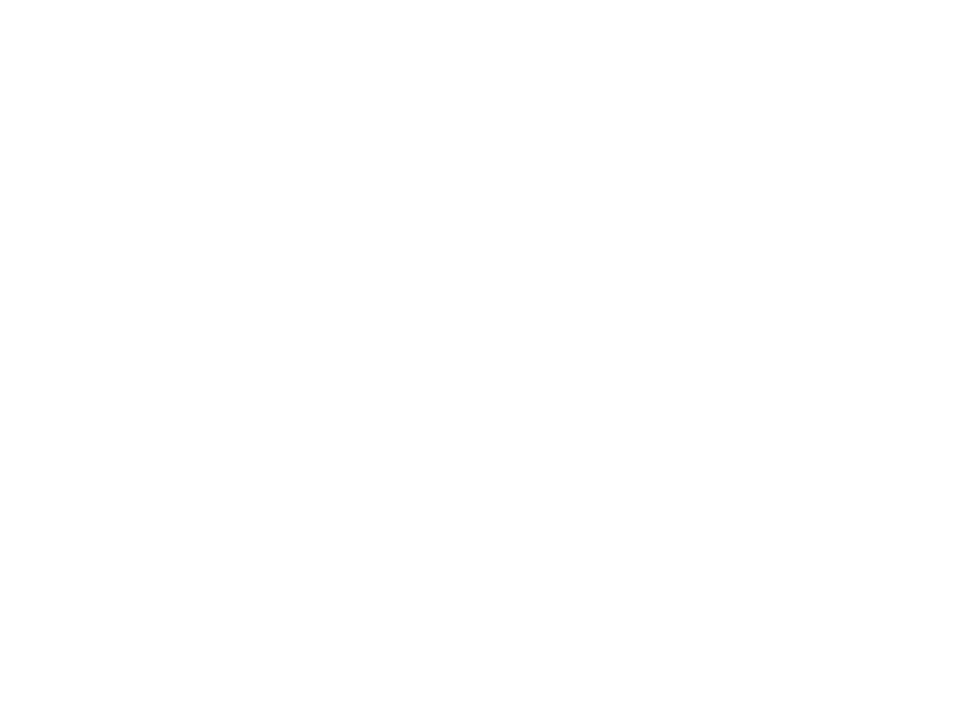
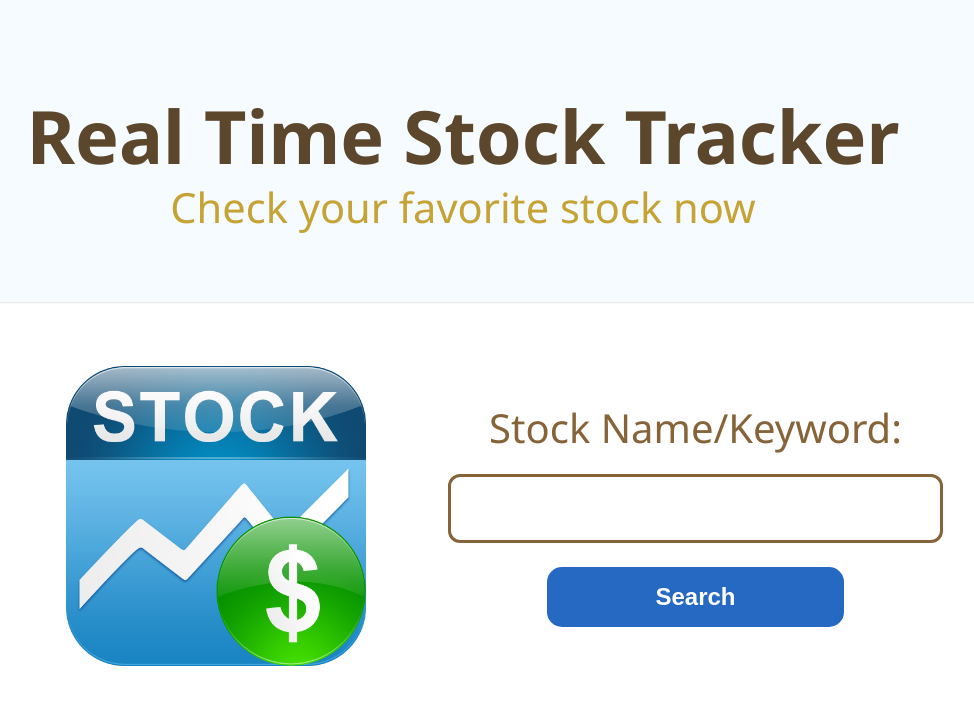
Before and after one commit to uuuueuphoria/DMIT2008Assignment-1, a website built with Parcel: page src/index.html in a window 1280 px wide. Shown: the whole page, without its empty margins (177-1151 px from the left). Built offline with nearby package versions, Linux system fonts and the light colour scheme.

Commit message:
build the css

```diff
--- a/src/css/styles.css
+++ b/src/css/styles.css
@@ -109,3 +109,79 @@ body {
   text-align: left;
   background-color: #fff;
 }
+
+.app-header {
+  width: 100%;
+  padding: 4rem 0 2rem;
+  background-color: #f5fbff;
+  text-align: center;
+  -webkit-box-shadow: 0 0 2px 0 #b1bbc3;
+  box-shadow: 0 0 2px 0 #b1bbc3;
+  font-family: 'Noto Sans', sans-serif;
+}
+img {
+  margin: 2rem auto;
+  max-width: 300px;
+  display: block;
+}
+
+.app-header h1 {
+  font-size: calc(1rem + 4.5vmax);
+  font-weight: 700;
+  color: #5c462c;
+  line-height: calc(1rem + 5vmax);
+}
+
+.app-header p {
+  font-size: calc(1rem + 2vmax);
+  color: #c5a334;
+}
+
+button {
+  display: block;
+  border: none;
+  background: rgb(37, 105, 194);
+  max-width: 300px;
+  margin: 1.5rem auto;
+  color: #ffffff;
+  border-radius: 15px;
+  width: 60%;
+  padding: 1rem;
+  font-size: 1.5rem;
+  font-weight: 600;
+}
+
+.header-content,
+.container {
+  max-width: 960px;
+  margin: 2rem auto;
+}
+
+label {
+  display: block;
+  text-align: center;
+  font-family: 'Noto Sans', sans-serif;
+  font-size: 2.5rem;
+  margin: 2rem 0 1rem 0;
+  color: #866338;
+}
+input {
+  display: block;
+  font-family: 'Noto Sans', sans-serif;
+  font-size: 2.5rem;
+  padding: 0.25rem 1rem 0.25rem 1rem;
+  margin: 0 auto;
+  color: #c5a334;
+  border: 3px solid #866338;
+  border-radius: 12px;
+}
+@media (min-width: 800px) {
+  .side-by-side {
+    display: flex;
+    flex-wrap: wrap;
+    align-items: flex-start;
+  }
+  label {
+    margin-top: 4rem;
+  }
+}
--- a/src/index.html
+++ b/src/index.html
@@ -5,10 +5,33 @@
     <meta name="viewport" content="width=device-width, initial-scale=1.0" />
     <title>Real Time Stock Tracker</title>
     <link rel="stylesheet" href="css/styles.css" />
+    <link rel="preconnect" href="https://fonts.gstatic.com" />
+    <link
+      href="https://fonts.googleapis.com/css2?family=Noto+Sans:ital,wght@0,400;0,700;1,400&display=swap"
+      rel="stylesheet"
+    />
   </head>
   <body>
-    <header></header>
-    <main></main>
+    <header class="app-header">
+      <div class="header-content">
+        <!-- header and tagline -->
+        <h1 class="title">Real Time Stock Tracker</h1>
+        <p class="tagline">Check your favorite stock now</p>
+      </div>
+    </header>
+    <main class="container">
+      <!-- for layout purpose, putting image and input box side by side -->
+      <div class="side-by-side">
+        <img src="img/stock.png" alt="stock growth" />
+        <div class="wrap">
+          <label for="keyword">Stock Name/Keyword:</label>
+          <input type="text" name="keyword" id="keywork" />
+          <button type="submit">Search</button>
+        </div>
+      </div>
+
+      <aside class="display"></aside>
+    </main>
     <script src="js/index.js" type="module"></script>
   </body>
 </html>
```
Also changed, not shown: src/img/stock.png (added).
